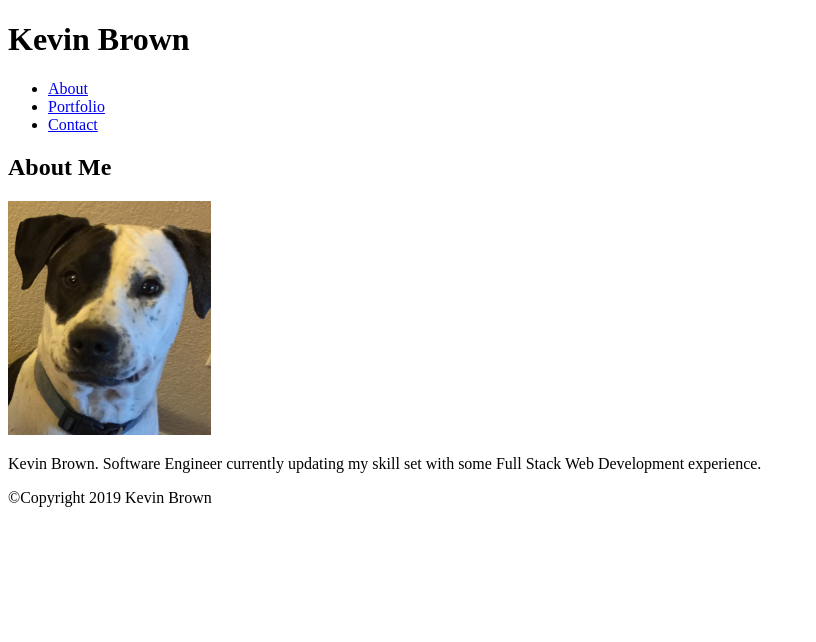
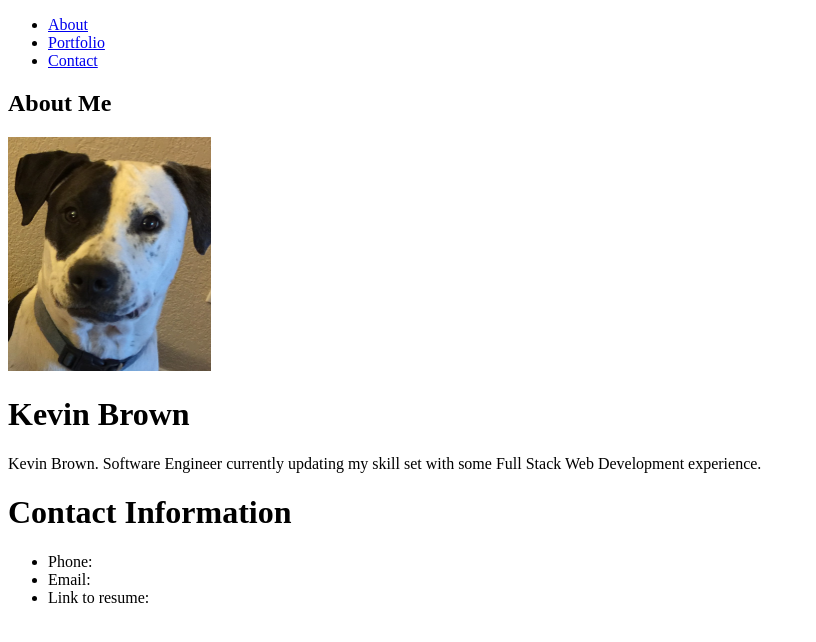
Before and after one commit to kbrowngithub/Basic-Portfolio, a plain HTML site: page index.html in a window 1280 px wide. Shown: the whole page, without its empty margins (0-816 px from the left). Drawn offline with Linux system fonts and the light colour scheme.

Commit message:
Added multiple <div> tags with row class.

```diff
--- a/assets/css/12-column-grid.css
+++ b/assets/css/12-column-grid.css
@@ -1,6 +1,6 @@
 /* Grid setup section */
 .container {
-    width: 100%; /* Width of the entire page */
+    width: 960px; /* Width of the entire page */
 
     /* Set left and right margins to auto to center the container */
 	margin-right: auto;
@@ -66,7 +66,7 @@
 	margin-left: 2%;
 }
 .row {
-	width: 100%;
+	width: 960px%;
 	clear: both; /* Clear creates new styles for the next row */
 	padding: 0px;
 	margin: 0px;
--- a/index.html
+++ b/index.html
@@ -10,7 +10,8 @@
 </head>
 
 <body>
-    <h1 class="tab">Kevin Brown</h1>
+    <div class="row">
+
         <ul>
             <li><a href="index.html">About </a></li>
             <li><a href="portfolio.html">Portfolio </a></li>
@@ -19,17 +20,33 @@
 
         <div id="content_area" style="width: 960px">
             <h2>About Me</h2>
-        <div>
+
+        </div>
+    </div> <!-- Close row -->
+
+    <div class="row">
+        <div class="portrait">
             <img id="KBPortrait" alt="Kevin Brown pic" src="assets/images/PortraitPlaceholder.JPG" width="203"
             height="234">
+        </div>
+
+        <div>
+            <h1 class="name">Kevin Brown</h1>
             <p>Kevin Brown. Software Engineer currently updating my skill set with some Full Stack Web Development
                     experience.</p>
         </div>
+    </div> <!-- Close row -->
+
+    <div class="row">
+        <footer>
+            <h1>Contact Information</h1>
+            <ul>
+                <li>Phone: </li>
+                <li>Email: </li>
+                <li>Link to resume: </li>
+            </ul>
+        </footer>
     </div>
-
-    <section>
-        <p>©Copyright 2019 Kevin Brown</p>
-    </section>
 </body>
 
 </html>
```
Lines whose indentation alone changed are shown as unchanged.
